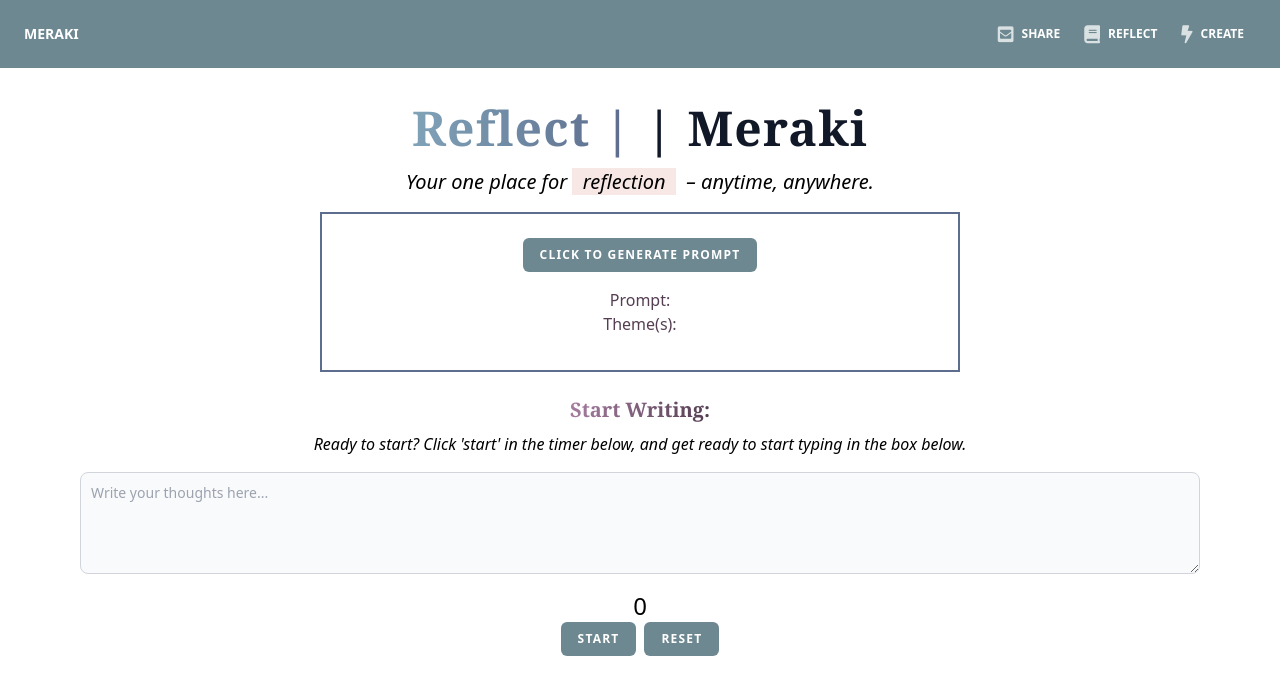
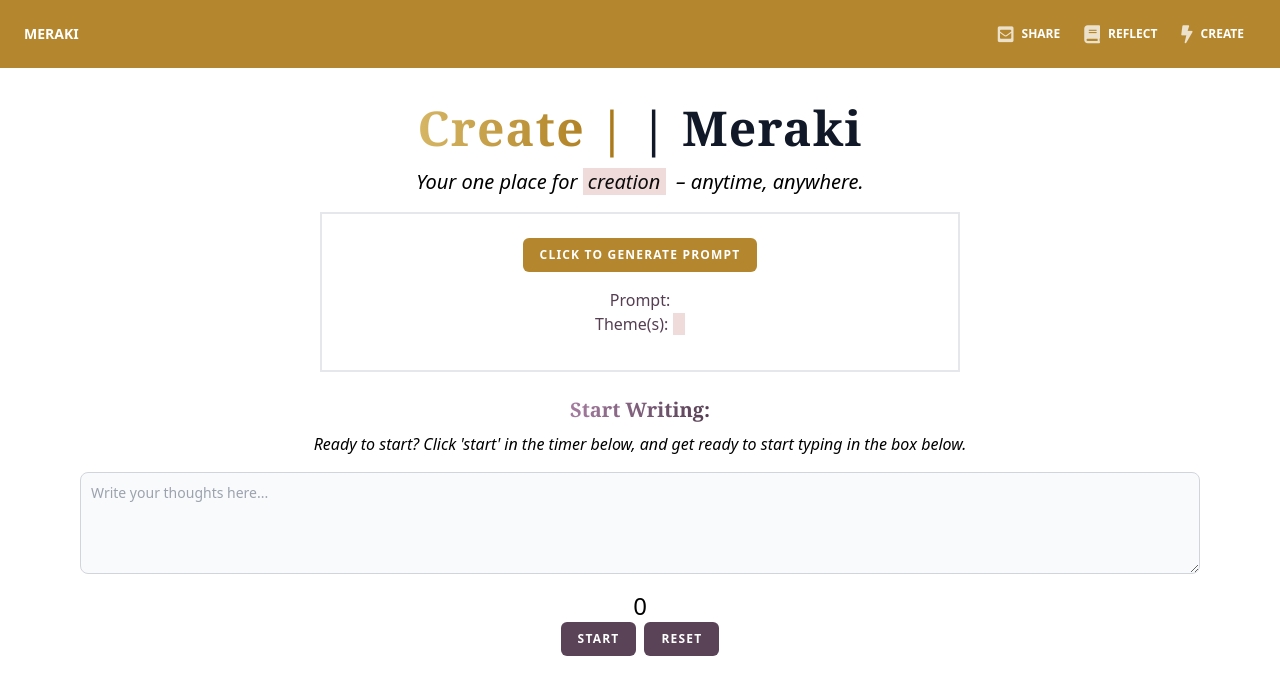
Before and after one commit to christinaly19/meraki, a React (Create React App) app: page /create in a window 1280 px wide. Shown: the top 694 px of the page. Built offline with nearby package versions, Linux system fonts and the light colour scheme; no server answers.

Commit message:
finished most of styling for both pages.

```diff
--- a/src/components/Homepage.js
+++ b/src/components/Homepage.js
@@ -30,7 +30,7 @@ function Homepage() {
         <div className = 'tracking-wide centered font-mono font-bold w-full h-ful secondbox bg-black md:h-screen text-6xl'>
             <p className = 'text-6xl'> Create </p>
             <div>
-            <button onClick={navigateToCreate} className = 'text-2xl font-normal tracking-wider font-sans bg-[#7B6A59] hover:bg-[#a8a6a6]'>  &nbsp; click to start &nbsp; </button>
+            <button onClick={navigateToCreate} className = 'text-2xl font-normal tracking-wider font-sans bg-[#a89475] hover:bg-[#827D7B]'>  &nbsp; click to start &nbsp; </button>
             <Routes>
               <Route path='./create' element={<Create/>} />
         </Routes>
--- a/src/components/alert.js
+++ b/src/components/alert.js
@@ -2,19 +2,20 @@ import React, {useState, useEffect} from 'react'
 import './alert.css'
 import Button from './button'
 
-function Alert() {
+function Alert({className = '', border = '', markstyle ='', link ='',}) {
+
     const [quote, setQuote] = useState('');
     const [author, setAuthor] = useState('');
     useEffect (()=>
     {getQuote ()}, []);
 
     const getQuote = () => {
-        let url = 'https://gist.githubusercontent.com/christinaly19/031afcd1e22150a6a3db72d9d9e6eb8c/raw/13c797a774b4b9f50cce2cd06696e3c1908e9f98/quotes.json';
+        let url = link ='https://gist.githubusercontent.com/christinaly19/031afcd1e22150a6a3db72d9d9e6eb8c/raw/13c797a774b4b9f50cce2cd06696e3c1908e9f98/quotes.json';
         fetch(url)
         .then (res => res.json())
         .then(data => {
             let dataQuotes = data.quotes;
-            let randomNum = Math.floor(Math.random() * dataQuotes.length);
+            let randomNum = Math.floor(Math.random() * ((dataQuotes.length) / 2));
             let randomQuote = dataQuotes[randomNum];
             setQuote(randomQuote.quote);
             setAuthor(randomQuote.author);
@@ -29,13 +30,13 @@ function Alert() {
     <div>
     <div className = "spacebefore"></div>
     <div className = 'alert'>
-        <div className = "border-2 border-[#5D6D8E] promptbox">
+        <div className = {`border-2 promptbox` + border}>
         <div className = "spacebefore1"></div>
-        <Button onClick = {handleClick} className = 'bg-[#6D8891]'> Click to Generate Prompt </Button>
+        <Button onClick = {handleClick} className = {className}> Click to Generate Prompt </Button>
         <p className = 'text-base font-medium text-center m-4 text-[#553E52]'>
         Prompt: {quote}
         <br></br>
-        Theme(s): <mark className = 'bg-[#F7E8E6] text-[#51394e]'> {author} </mark>
+        Theme(s): <mark className = {markstyle}> &nbsp; {author}   &nbsp;</mark>
         </p>
         </div>
     </div>
--- a/src/components/button.js
+++ b/src/components/button.js
@@ -11,10 +11,10 @@ export default function Button({
 }) {
   return (
     <button
-    onClick =   {onClick}
+    onClick = {onClick}
       type={type}
       className={
-        `inline-flex items-center px-4 py-2 bg-[#6D8891] border border-transparent rounded-md font-semibold text-xs text-white uppercase tracking-widest active:bg-gray-900 transition ease-in-out duration-150 ${
+        `inline-flex items-center px-4 py-2 border border-transparent rounded-md font-semibold text-xs text-white uppercase tracking-widest active:bg-gray-900 transition ease-in-out duration-150 ${
           processing && 'opacity-25'
         } ` + className
       }
--- a/src/components/create.js
+++ b/src/components/create.js
@@ -8,12 +8,12 @@ import Timer from './timer'
 function Create() {
   return (
     <div>
-      <Navbar/>
+      <Navbar className = 'relative flex flex-wrap items-center justify-between px-2 py-3 bg-[#b4872f] mb-3'/>
       <div className = 'spacebefore1'></div>
       <div className = 'centered'>
-      <h1 className ="font-serif  tracking-wide text-center mb-4 text-4xl font-semibold text-gray-900 dark:text-white md:text-4xl lg:text-5xl"><span class="text-transparent bg-clip-text bg-gradient-to-r to-[#596789] from-[#80A3B8]"> Reflect | </span> | Meraki </h1>
-      <p className = 'font-light font-sans text-xl text-center italic md:text-base lg:text-xl'> Your one place for <mark class="bg-[#f7e8e6]"> &nbsp; reflection&nbsp;  </mark>   &nbsp; – anytime, anywhere.</p>
-      <Alert>
+      <h1 className ="font-serif  tracking-wide text-center mb-4 text-4xl font-semibold text-gray-900 dark:text-white md:text-4xl lg:text-5xl"><span class="text-transparent bg-clip-text bg-gradient-to-r to-[#A57110] from-[#D6B765]"> Create | </span> | Meraki </h1>
+      <p className = 'font-light font-sans text-xl text-center italic md:text-base lg:text-xl'> Your one place for <mark className ="text-[#0E0E0E] bg-[#efdbda]"> &nbsp;creation&nbsp;</mark>&nbsp; – anytime, anywhere.</p>
+      <Alert className = 'bg-[#B4872F]' markstyle='text-base font-medium  text-[#553E52] bg-[#efdbda]' link ='https://gist.githubusercontent.com/christinaly19/031afcd1e22150a6a3db72d9d9e6eb8c/raw/13c797a774b4b9f50cce2cd06696e3c1908e9f98/quotes.json'>
       </Alert>
      <div className = 'spacebefore1'></div>
       <Writingbox></Writingbox>
--- a/src/components/navbar.js
+++ b/src/components/navbar.js
@@ -1,11 +1,11 @@
 import React from "react";
 
-export default function Navbar({ fixed }) {
+export default function Navbar({ className ='', fixed }) {
   const [navbarOpen, setNavbarOpen] = React.useState(false);
 
   return (
     <>
-      <nav className="relative flex flex-wrap items-center justify-between px-2 py-3 bg-[#6D8891] mb-3">
+      <nav className= {className}>
         <div className="container px-4 mx-auto flex flex-wrap items-center justify-between">
           <div className="w-full relative flex justify-between lg:w-auto lg:static lg:block lg:justify-start">
             <a
--- a/src/components/reflect.js
+++ b/src/components/reflect.js
@@ -8,12 +8,12 @@ import Timer from './timer'
 function reflect() {
   return (
     <div>
-      <Navbar/>
+      <Navbar className='relative flex flex-wrap items-center justify-between px-2 py-3 bg-[#6D8891] mb-3'/>
       <div className = 'spacebefore1'></div>
       <div className = 'centered'>
       <h1 className ="font-serif  tracking-wide text-center mb-4 text-4xl font-semibold text-gray-900 dark:text-white md:text-4xl lg:text-5xl"><span class="text-transparent bg-clip-text bg-gradient-to-r to-[#596789] from-[#80A3B8]"> Reflect | </span> | Meraki </h1>
-      <p className = 'font-light font-sans text-xl text-center italic md:text-base lg:text-xl'> Your one place for <mark class="bg-[#f7e8e6]"> &nbsp; reflection&nbsp;  </mark>   &nbsp; – anytime, anywhere.</p>
-      <Alert>
+      <p className = 'font-light font-sans text-xl text-center italic md:text-base lg:text-xl'> Your one place for <mark class="bg-[#f7e8e6]"> &nbsp; reflection &nbsp;  </mark>   &nbsp; – anytime, anywhere.</p>
+      <Alert className = 'bg-[#6D8891]' markstyle='bg-[#F7E8E6]' link = 'https://gist.githubusercontent.com/christinaly19/031afcd1e22150a6a3db72d9d9e6eb8c/raw/13c797a774b4b9f50cce2cd06696e3c1908e9f98/quotes.json'>
       </Alert>
      <div className = 'spacebefore1'></div>
       <Writingbox></Writingbox>
--- a/src/components/timer.js
+++ b/src/components/timer.js
@@ -3,6 +3,7 @@ import './timer.css'
 import Button from './button'
 
 class Timer extends Component {
+
     constructor(props){
       super(props);
       this.state={seconds:0};
@@ -27,8 +28,8 @@ class Timer extends Component {
           <div className = 'timer'>
               <h1 className = 'text-2xl'>{this.state.seconds}</h1>
             <div className = 'buttons'>
-              <Button className = 'text-white' id='btn' onClick={this.timer} >Start</Button>
-              <Button className = 'ml-2' onClick={this.onReset}>Reset</Button>
+              <Button className = 'text-white bg-[#5A4257]' id='btn' onClick={this.timer} >Start</Button>
+              <Button className = 'ml-2 text-white bg-[#5A4257]' onClick={this.onReset}>Reset</Button>
 
               </div>
                   {this.state.seconds > 600 &&
```
